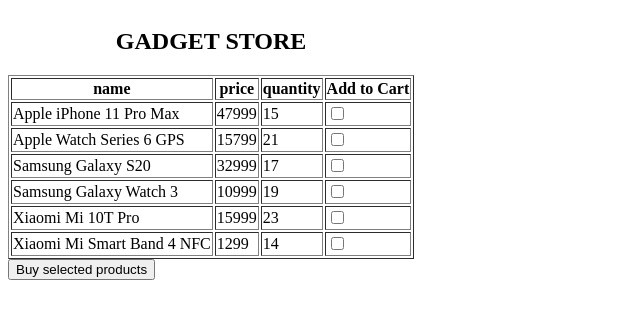
After one commit to ArturTrotsky/beetroot, a PHP site: page /homework14/homework14.php in a window 1280 px wide. The commit adds this page. Shown: the top 319 px of the page, without its empty margins (0-640 px from the left). Run offline with PHP 8.4, Linux system fonts and the light colour scheme.

Commit message:
add homework14

```diff
--- a/homework13/homework13.php
+++ b/homework13/homework13.php
@@ -28,6 +28,7 @@ function findUser(string $login, string $password, array $users)
     foreach ($users as $user) {
         if ($login == $user[1] && $password == $user[2]) {
             $findUser = $user;
+            break;
         }
     }
     return $findUser;
--- /dev/null
+++ b/homework14/homework14.php
@@ -0,0 +1,60 @@
+<!--Создать текстовый файл, содержащий данные товаров (имя, цена, количество), далее создать php страницу
+которая будет содержать товары данного файла. Пользователь может выбрать несколько товаров на странице и
+нажать кнопку заказать, после нажатия кнопки заказать необходимо сохранить выбранные товары в сессию,
+после перезагрузки страницы отобразить выбранные ранее товары, получив их из сессии.-->
+
+<?php
+
+/*$products = [
+    ['name' => 'Apple iPhone 11 Pro Max', 'price' => 47999, 'quantity' => 15],
+    ['name' => 'Apple Watch Series 6 GPS', 'price' => 15799, 'quantity' => 21],
+    ['name' => 'Samsung Galaxy S20', 'price' => 32999, 'quantity' => 17],
+    ['name' => 'Samsung Galaxy Watch 3', 'price' => 10999, 'quantity' => 19],
+    ['name' => 'Xiaomi Mi 10T Pro', 'price' => 15999, 'quantity' => 23],
+    ['name' => 'Xiaomi Mi Smart Band 4 NFC', 'price' => 1299, 'quantity' => 14]
+];
+
+file_put_contents(__DIR__ . DIRECTORY_SEPARATOR . 'products.json', json_encode($products));*/
+
+
+$products = file_get_contents(__DIR__ . DIRECTORY_SEPARATOR . 'products.json');
+$products = json_decode($products, true);
+
+if (!empty($_POST)) {
+    session_start();
+    $_SESSION['cart'] = array_intersect_key($products, $_POST);
+    var_dump($_SESSION);
+}
+?>
+
+<!DOCTYPE HTML>
+<html>
+<head>
+    <meta charset="utf-8">
+    <title>Store</title>
+</head>
+<body>
+<form method="post" action="">
+    <table border="1">
+        <caption><h2>GADGET STORE</h2></caption>
+        <?php for ($i = 0; $i < count($products); $i++) {
+            if ($i == 0) {
+                echo "<tr>";
+                foreach ($products[$i] as $key => $value) {
+                    echo "<th>$key</th>";
+                }
+                echo "<th>Add to Cart</th>";
+                echo "</tr>";
+            }
+            echo "<tr>";
+            foreach ($products[$i] as $value) {
+                echo "<td>$value</td>";
+            }
+            echo "<td><input type=\"checkbox\" name=$i /></td>";
+            echo "</tr>";
+        } ?>
+    </table>
+    <input type="submit" value="Buy selected products">
+</form>
+</body>
+</html>
--- /dev/null
+++ b/homework14/products.json
@@ -0,0 +1 @@
+[{"name":"Apple iPhone 11 Pro Max","price":47999,"quantity":15},{"name":"Apple Watch Series 6 GPS","price":15799,"quantity":21},{"name":"Samsung Galaxy S20","price":32999,"quantity":17},{"name":"Samsung Galaxy Watch 3","price":10999,"quantity":19},{"name":"Xiaomi Mi 10T Pro","price":15999,"quantity":23},{"name":"Xiaomi Mi Smart Band 4 NFC","price":1299,"quantity":14}]
```
